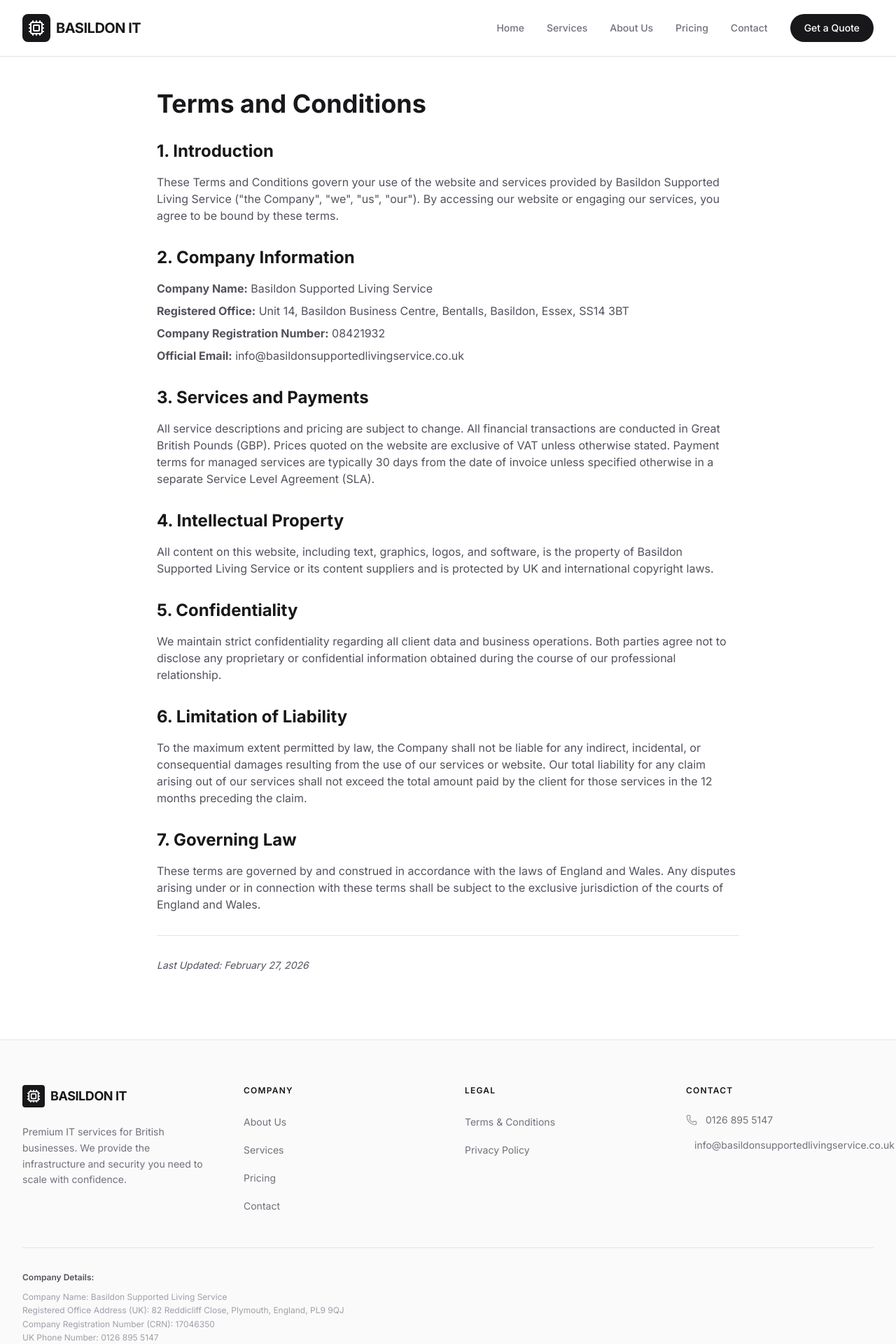
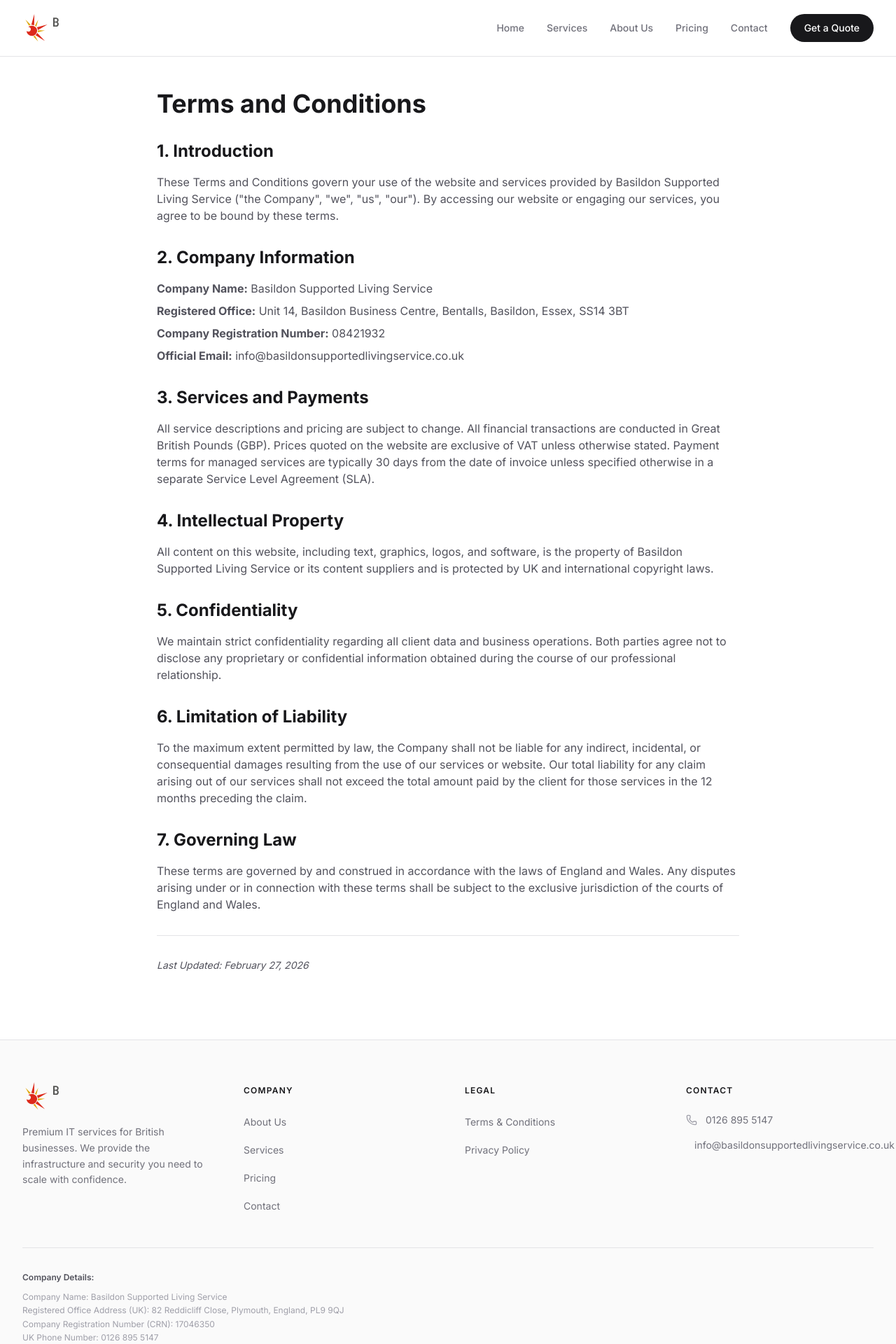
Before and after one commit to consultancy-outfit/100IT-SALESITES-001, a React (Vite) app: page /terms in a window 1280 px wide. Shown: the top 1920 px of the page at 70% size. Built offline with nearby package versions, Linux system fonts and the light colour scheme.

Commit message:
Add BrandIcon component and update Navbar and Footer to use it

```diff
--- a/src/components/Layout.tsx
+++ b/src/components/Layout.tsx
@@ -1,6 +1,7 @@
 import React from 'react';
 import { Link, useLocation } from 'react-router-dom';
-import { Menu, X, Monitor, Shield, Cloud, Cpu, Phone } from 'lucide-react';
+import { Menu, X, Monitor, Shield, Cloud, Phone } from 'lucide-react';
+import { BrandIcon } from '../icon';
 import { motion, AnimatePresence } from 'motion/react';
 
 export const Navbar = () => {
@@ -20,10 +21,9 @@ export const Navbar = () => {
       <div className="max-w-7xl mx-auto px-4 sm:px-6 lg:px-8">
         <div className="flex justify-between h-20 items-center">
           <Link to="/" className="flex items-center space-x-2">
-            <div className="w-10 h-10 bg-zinc-900 rounded-lg flex items-center justify-center">
-              <Cpu className="text-white w-6 h-6" />
+            <div className="h-10 flex items-center shrink-0">
+              <BrandIcon className="h-10 w-auto" />
             </div>
-            <span className="font-bold text-xl tracking-tight text-zinc-900">BASILDON IT</span>
           </Link>
 
           {/* Desktop Nav */}
@@ -101,10 +101,9 @@ export const Footer = () => {
         <div className="grid grid-cols-1 md:grid-cols-4 gap-12 mb-12">
           <div className="col-span-1 md:col-span-1">
             <Link to="/" className="flex items-center space-x-2 mb-6">
-              <div className="w-8 h-8 bg-zinc-900 rounded flex items-center justify-center">
-                <Cpu className="text-white w-5 h-5" />
+              <div className="h-8 flex items-center shrink-0">
+                <BrandIcon className="h-10 w-auto" />
               </div>
-              <span className="font-bold text-lg tracking-tight text-zinc-900">BASILDON IT</span>
             </Link>
             <p className="text-zinc-500 text-sm leading-relaxed">
               Premium IT services for British businesses. We provide the infrastructure and security you need to scale with confidence.
--- /dev/null
+++ b/src/icon.tsx
@@ -0,0 +1,26 @@
+import React from 'react';
+
+export function BrandIcon({ className, ...props }: React.SVGProps<SVGSVGElement>) {
+  return (
+    <svg
+      width="474"
+      height="101"
+      color="#000000"
+      viewBox="0 0 474 101"
+      fill="none"
+      xmlns="http://www.w3.org/2000/svg"
+      className={className}
+      {...props}
+    >
+      <path fillRule="evenodd" clipRule="evenodd" d="M90.1343 38L52.1343 48C53.1183 49.44 54.0267 51.04 54.6323 52.8C55.3136 54.48 55.692 56.24 55.9191 58L90.1343 38Z" fill="#DD2A1B"/>
+      <path fillRule="evenodd" clipRule="evenodd" d="M57.1343 20L45.1343 41.6024C47.0744 42.7596 48.7989 44.2255 50.2361 46L57.1343 20Z" fill="#E0AA13"/>
+      <path fillRule="evenodd" clipRule="evenodd" d="M43.1343 0L32.1343 39.3378C35.6977 38.9421 39.261 39.5753 42.4371 41L43.1343 0Z" fill="#DD2A1B"/>
+      <path fillRule="evenodd" clipRule="evenodd" d="M11.1343 20L23.4882 42C24.4265 41.4558 25.4429 40.9894 26.5376 40.523C27.7104 40.0565 28.8832 39.7456 30.1343 39.4346L11.1343 20Z" fill="#E0AA13"/>
+      <path fillRule="evenodd" clipRule="evenodd" d="M57.1343 100L45.4306 78C44.4676 78.6219 43.4306 79.1661 42.3195 79.6325C41.2824 80.0989 40.2454 80.4099 39.1343 80.6431L57.1343 100Z" fill="#E0AA13"/>
+      <path fillRule="evenodd" clipRule="evenodd" d="M81.1343 97L53.5189 68C52.1343 71.1962 49.9804 74.0806 47.1343 76.2634L81.1343 97Z" fill="#DD2A1B"/>
+      <path fillRule="evenodd" clipRule="evenodd" d="M81.1343 59.3846L56.208 59C56.2847 61.3846 55.9012 63.7692 55.1343 66L81.1343 59.3846Z" fill="#E0AA13"/>
+      <path fillRule="evenodd" clipRule="evenodd" d="M51.623 53.3115C55.7388 62.7203 51.1481 73.5943 41.4916 77.5275C31.8352 81.5377 20.6749 77.0647 16.559 67.656C15.6883 65.4966 15.1343 63.183 15.1343 60.9465C17.588 63.6457 21.5455 64.6483 25.1073 63.183C29.5398 61.3321 31.5977 56.3192 29.7772 52.0005C28.2734 48.6071 24.8699 46.6791 21.3872 46.8334C22.8911 45.4452 24.7116 44.2884 26.7695 43.44C36.4259 39.5069 47.5071 43.9028 51.623 53.3115Z" fill="#DD2A1B"/>
+      <path d="M131.022 36.7598C131.022 39.6145 130.116 41.8092 128.305 43.344C126.525 44.8481 124.192 45.6001 121.306 45.6001H111.499C111.346 45.6001 111.208 45.5541 111.085 45.462C110.993 45.3392 110.947 45.2011 110.947 45.0476V13.9224C110.947 13.7689 110.993 13.6461 111.085 13.5541C111.208 13.4313 111.346 13.3699 111.499 13.3699H120.754C123.854 13.3699 126.264 14.1066 127.983 15.58C129.732 17.0226 130.607 19.1867 130.607 22.072C130.607 25.2337 129.364 27.4744 126.878 28.7943C126.724 28.8864 126.709 28.9785 126.832 29.0706C129.625 30.5747 131.022 33.1377 131.022 36.7598ZM116.518 17.9742C116.365 17.9742 116.288 18.0509 116.288 18.2044V26.7684C116.288 26.9219 116.365 26.9987 116.518 26.9987H120.8C122.243 26.9987 123.363 26.615 124.161 25.8476C124.99 25.0495 125.404 23.9445 125.404 22.5325C125.404 21.0898 124.99 19.9694 124.161 19.1713C123.363 18.3732 122.243 17.9742 120.8 17.9742H116.518ZM121.122 40.9497C122.534 40.9497 123.639 40.52 124.437 39.6605C125.266 38.8011 125.681 37.6039 125.681 36.0692C125.681 34.5344 125.266 33.3373 124.437 32.4778C123.609 31.5876 122.488 31.1425 121.076 31.1425H116.518C116.365 31.1425 116.288 31.2193 116.288 31.3728V40.7195C116.288 40.873 116.365 40.9497 116.518 40.9497H121.122Z" fill="#565654"/>
+    </svg>
+  );
+}
```
